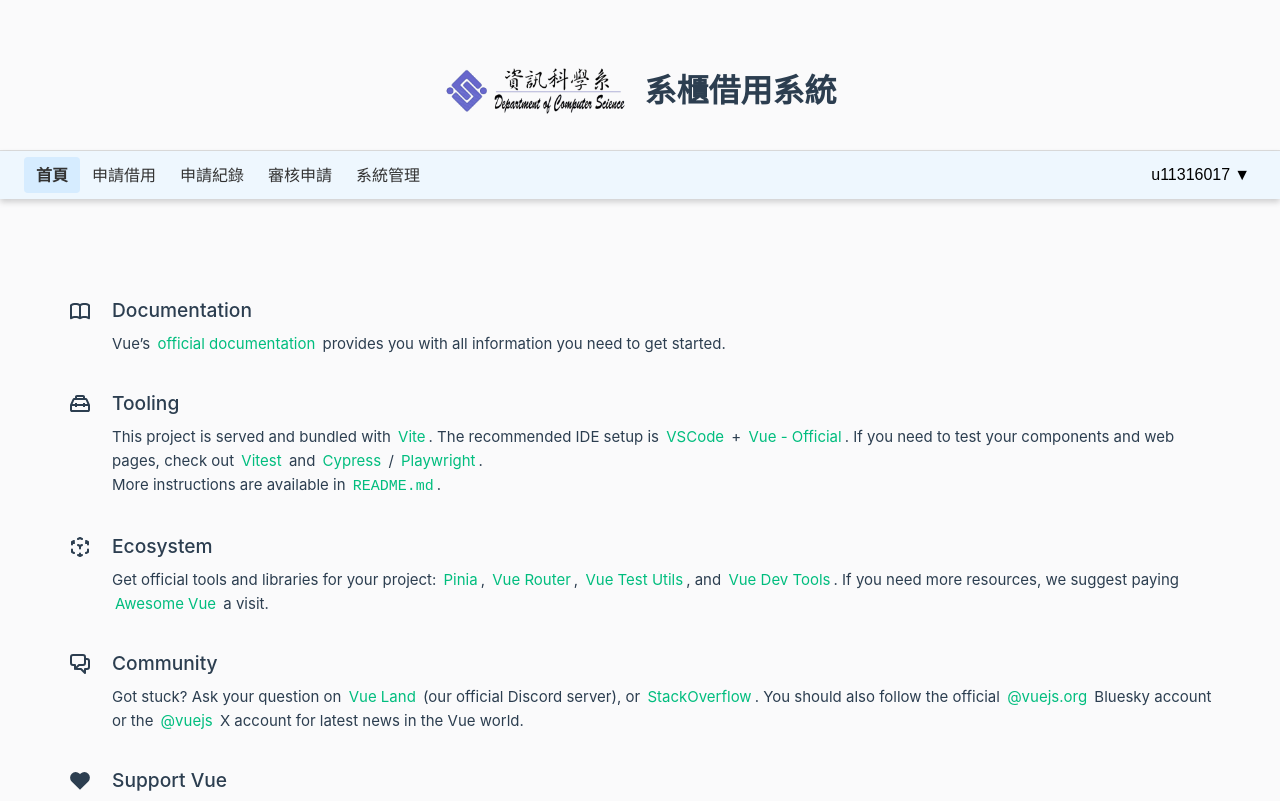
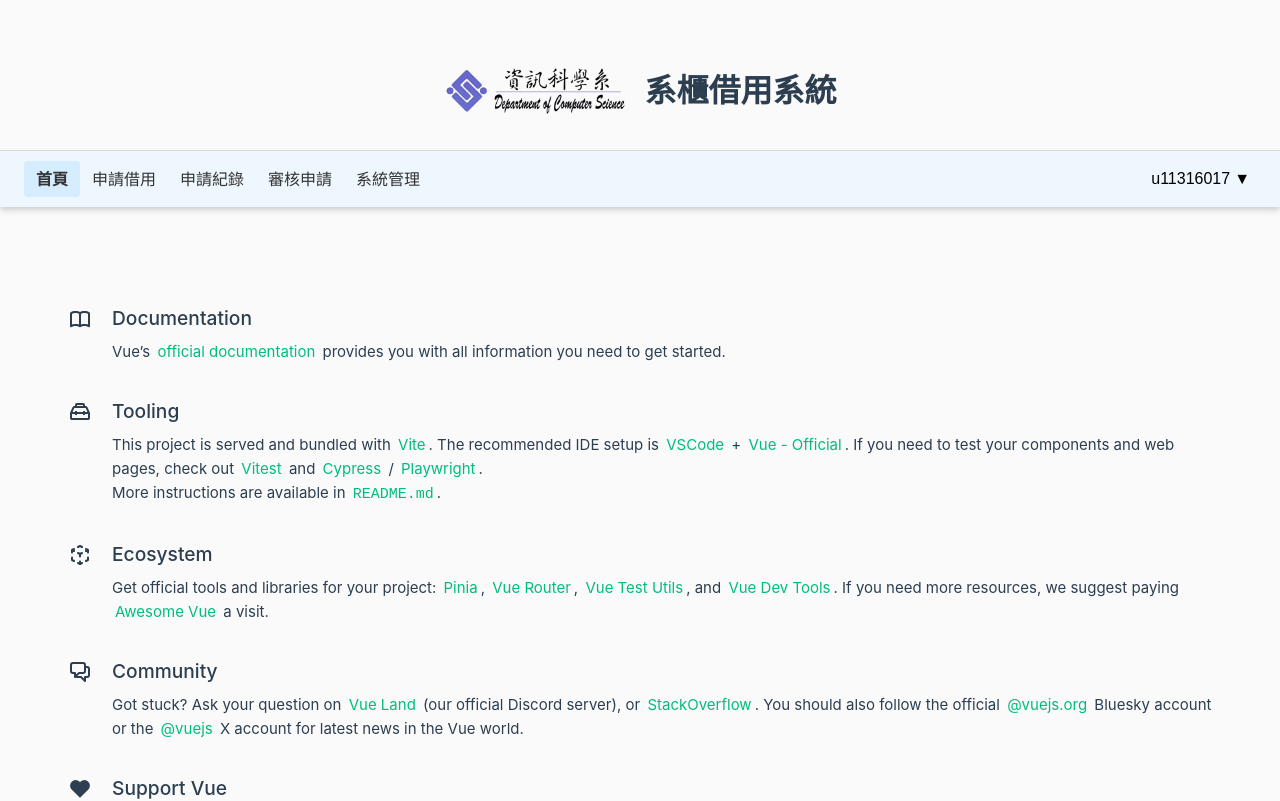
Before and after one commit to UTCS-G505/Locker-borrow-system-Frontend, a Vue app: page / in a window 1280 px wide. Shown: the top 801 px of the page. Built offline with nearby package versions, Linux system fonts and the light colour scheme.

Commit message:
fix: 解決導航列過扁
華姐說導覽列太扁，故修復

```diff
--- a/src/components/AppNavBar.vue
+++ b/src/components/AppNavBar.vue
@@ -162,6 +162,7 @@ onBeforeUnmount(() => {
   position: relative;
   z-index: 10;
 
+  padding: 1rem 24px;
   box-shadow: 0 3px 6px rgba(0, 0, 0, 0.18);
 }
 
```
